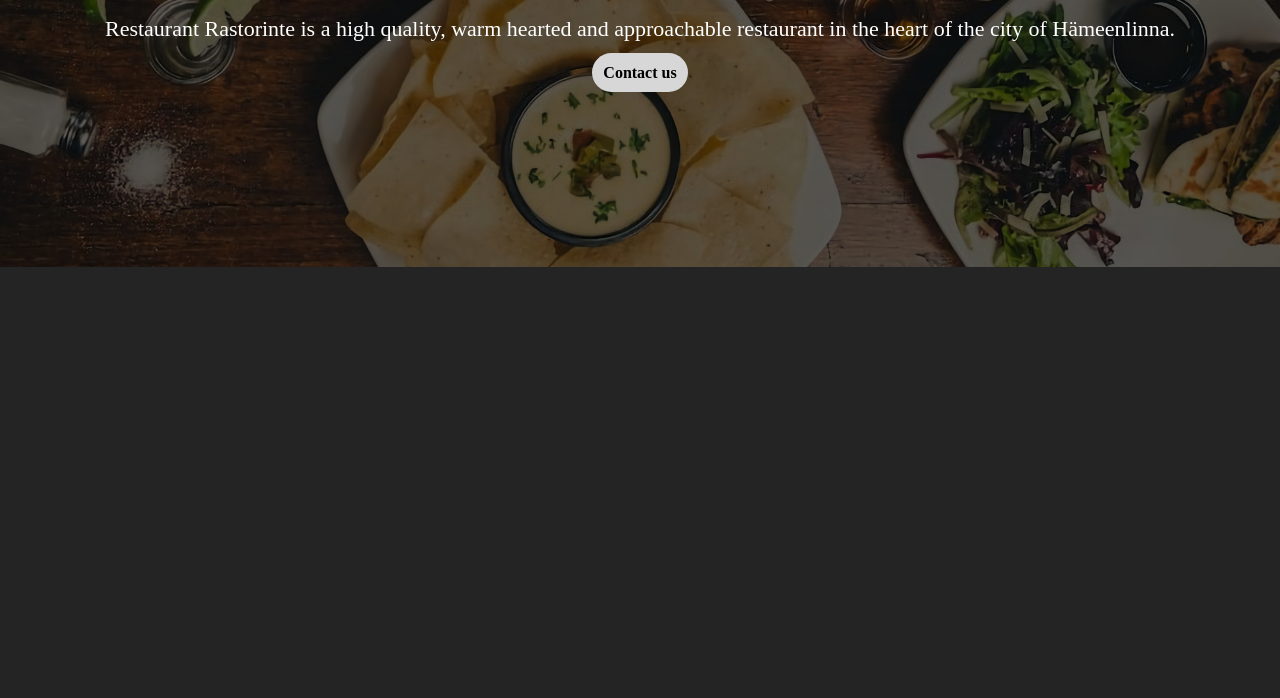
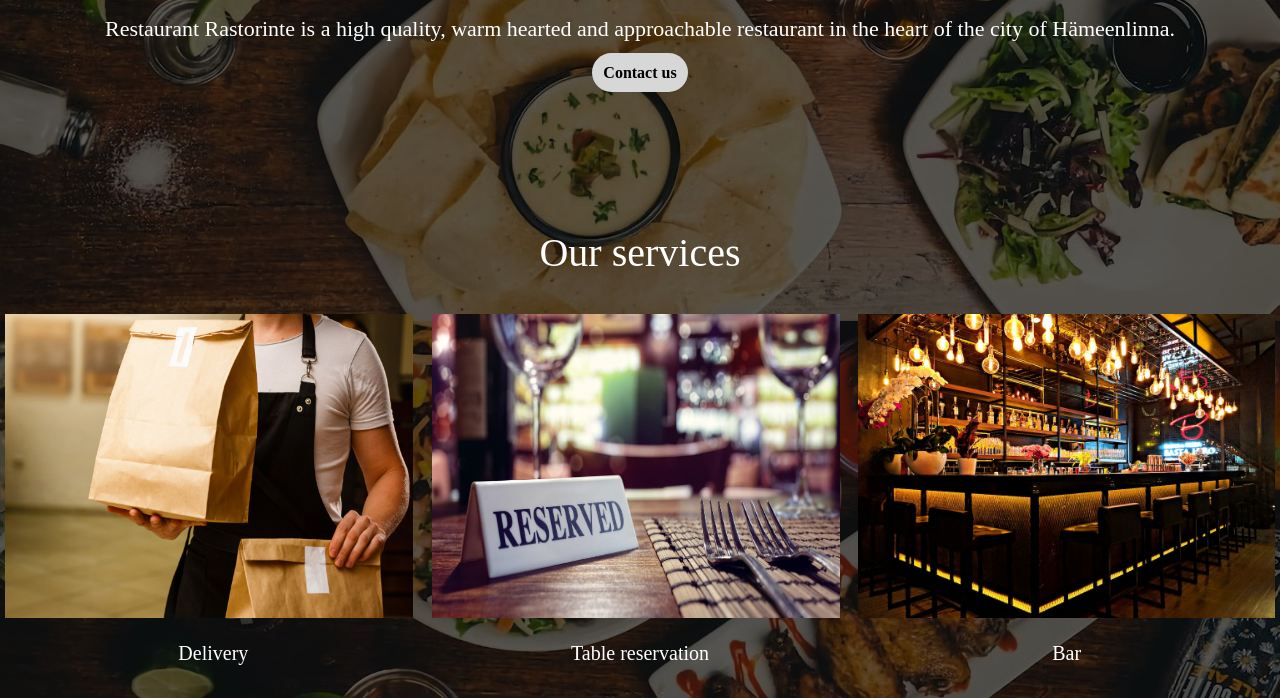
Before and after one commit to janhatanpaa/Group-14, a PHP site: page / in a window 1280 px wide. Shown: the part 533-1231 px from the top of the page. Before the commit the page ends 800 px from the top, so only its background shows below. Run offline with PHP 8.4, Linux system fonts and the light colour scheme.

Commit message:
index section

```diff
--- a/css/style.css
+++ b/css/style.css
@@ -14,6 +14,10 @@ main {
 header {
     background-color: #3e3e3e73;
     opacity: 100%;
+}
+
+section{
+padding-top: 3cm;
 }
 
 .logo {
@@ -36,10 +40,18 @@ h1 {
 
 h2 {
     text-align: center;
-    color: rgb(0, 0, 0);
+    color: #FFF;
     font-family: papyrus;
-    font-size: 30px;
-    font-weight:600;
+    font-size: 40px;
+    font-weight:100;
+}
+
+h3 {
+    text-align: center;
+    color: #FFF;
+    font-family: papyrus;
+    font-size: 20px;
+    font-weight:400;
 }
 
 p {
--- a/index.html
+++ b/index.html
@@ -24,3 +24,21 @@
     <p class="introduction" >Restaurant Rastorinte is a high quality, warm hearted and approachable restaurant in the heart of the city of Hämeenlinna. </p>
     <a class="contactus" href="#phone">Contact us</a>
 </main>
+<section>
+    <h2>Our services</h2>
+    <div class="row">
+    <div class="column">
+
+     <img src="assets\delivery.jpg" width="98%" height="80%" alt="">
+     <h3>Delivery</h3>
+    </div>
+    <div class="column">
+     <img src="assets\reserve.jpg" width="98%" height="80%" alt="">
+     <h3>Table reservation</h3>
+    </div>
+    <div class="column">
+     <img src="assets\bar.jpg" width="100%" height="80%" alt="">
+     <h3>Bar</h3>
+    </div>
+</div>
+</section>
```
Also changed, not shown: assets/bar.jpg (added), assets/delivery.jpg (added), assets/reserve.jpg (added).
